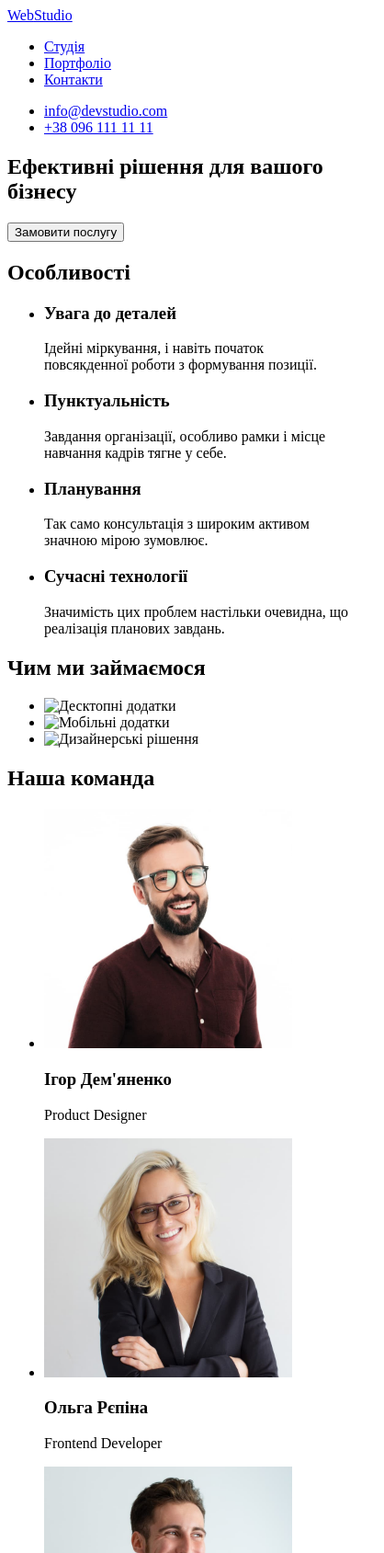
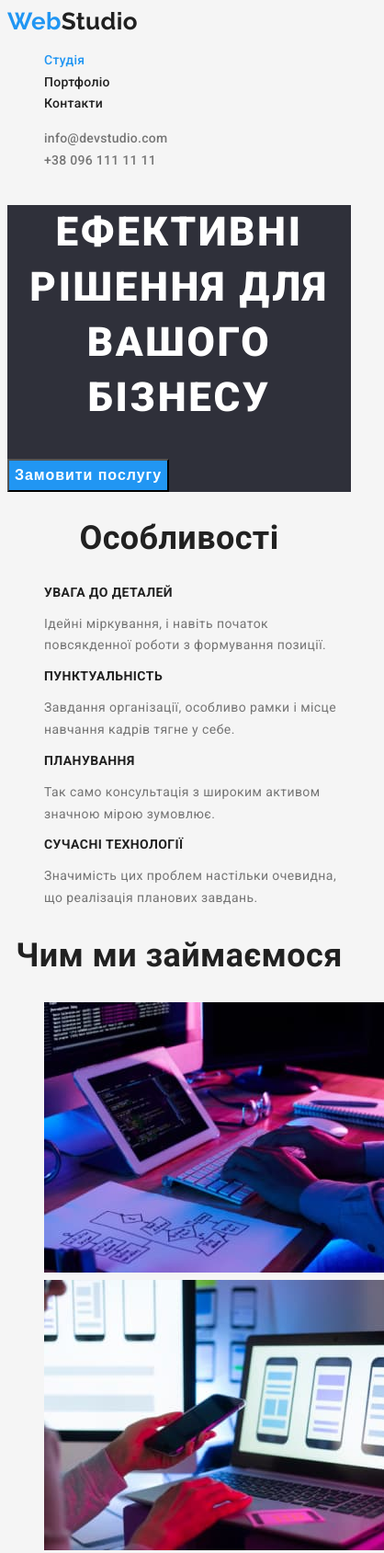
Before and after one commit to VladyslavaGoit/goit-markup-hw-02, a plain HTML site: page index.html in a window 390 px wide. Shown: the top 1689 px of the page at 92% size, 418 px wide, since content can reach past the window. Drawn offline with Linux system fonts and the light colour scheme.

Commit message:
Додає класи до розмітки
Додає класи до розмітки для стилізації елементів

```diff
--- a/index.html
+++ b/index.html
@@ -5,115 +5,119 @@
     <meta http-equiv="X-UA-Compatible" content="IE=edge">
     <meta name="viewport" content="width=device-width, initial-scale=1.0">
     <title>Document</title>
+    <link rel="preconnect" href="https://fonts.googleapis.com">
+    <link rel="preconnect" href="https://fonts.gstatic.com" crossorigin>
+    <link href="https://fonts.googleapis.com/css2?family=Raleway:wght@700&family=Roboto:wght@400;500;700;900&display=swap" rel="stylesheet">
+    <link rel="stylesheet" href="./css/styles.css">
 </head>
 <body>
     <header>
     <nav>
-        <a href="/" lang="en"><span>Web</span>Studio</a>
-        <ul>
-            <li><a href="/">Студія</a></li>
-            <li><a href="/">Портфоліо</a></li>
-            <li><a href="/">Контакти</a></li>
+        <a class="logo link" href="./index.html" lang="en"><span class="accent">Web</span>Studio</a>
+        <ul class="site-nav list">
+            <li><a class="link current" href="./index.html">Студія</a></li>
+            <li><a class="link" href="./portfolio.html">Портфоліо</a></li>
+            <li><a class="link" href="#">Контакти</a></li>
         </ul>
     </nav>
-    <ul>
+    <ul class="auth-nav list">
         <li>
-            <a href="mailto:info@devstudio.com">info@devstudio.com</a>
+            <a class="link" href="mailto:info@devstudio.com">info@devstudio.com</a>
         </li>
         <li>
-            <a href="tel:+380961111111">+38 096 111 11 11</a>
+            <a class="link" href="tel:+380961111111">+38 096 111 11 11</a>
         </li>
     </ul>
     </header>
     <main>
-        <section>
-            <h1>
+        <section class="hero">
+            <h1 class="hero-title">
                 Ефективні рішення для вашого бізнесу
             </h1>
-            <button type="button">Замовити послугу</button>
+            <button class="hero-button" type="button">Замовити послугу</button>
         </section>
-        <section>
-            <h2>Особливості</h2>
-            <ul>
+        <section class="section">
+            <h2 class="section-title invisible-title">Особливості</h2>
+            <ul class="features list">
                 <li>
-                    <h3>Увага до деталей</h3>
+                    <h3 class="features-title">Увага до деталей</h3>
                     <p>
                         Ідейні міркування, і навіть початок повсякденної роботи з формування позиції.
                     </p>
                 </li>
                 <li>
-                    <h3>Пунктуальність</h3>
+                    <h3 class="features-title">Пунктуальність</h3>
                     <p>
                         Завдання організації, особливо рамки і місце навчання кадрів тягне у себе.
                     </p>
                 </li>
                 <li>
-                    <h3>Планування</h3>
+                    <h3 class="features-title">Планування</h3>
                     <p>
                     Так само консультація з широким активом значною мірою зумовлює.
                     </p>
                 </li>
                 <li>
-                    <h3>Сучасні технології</h3>
+                    <h3 class="features-title">Сучасні технології</h3>
                     <p>
                         Значимість цих проблем настільки очевидна, що реалізація планових завдань.
                     </p>
                 </li>
             </ul>
         </section>
-        <section>
-            <h2>Чим ми займаємося</h2>
-            <ul>
+        <section class="section">
+            <h2 class="section-title">Чим ми займаємося</h2>
+            <ul class="list">
                 <li>
-                    <img src="./images/img1.jpg" alt="Десктопні додатки" width="370">
+                    <img src="./images/desktop-app.jpg" alt="Десктопні додатки" width="370">
                 </li>
                 <li>
-                    <img src="./images/img2.jpg" alt="Мобільні додатки" width="370">
+                    <img src="./images/mobile-app.jpg" alt="Мобільні додатки" width="370">
                 </li>
                 <li>
-                    <img src="./images/img3.jpg" alt="Дизайнерські рішення" width="370">
+                    <img src="./images/design-solution.jpg" alt="Дизайнерські рішення" width="370">
                 </li>
             </ul>
         </section>
-        <section>
-            <h2>Наша команда</h2>
-            <ul>
-                <li>
+        <section class="team section">
+            <h2 class="section-title">Наша команда</h2>
+            <ul class="team list">
+                <li class="team-item">
                     <img src="./images/pd.jpg" alt="Дизайнер продукту" width="270">
-                    <h3>Ігор Дем'яненко</h3>
+                    <h3 class="team-title">Ігор Дем'яненко</h3>
                     <p>Product Designer</p>
                 </li>
-                <li>
+                <li class="team-item">
                     <img src="./images/fd.jpg" alt="Розробник інтерфейсу" width="270">
-                    <h3>Ольга Рєпіна</h3>
+                    <h3 class="team-title">Ольга Рєпіна</h3>
                     <p>Frontend Developer</p>
                 </li>
-                <li>
+                <li class="team-item">
                     <img src="./images/m.jpg" alt="Маркетолог" width="270">
-                    <h3>Микола Тарасов</h3>
+                    <h3 class="team-title">Микола Тарасов</h3>
                     <p>Marketing</p>
                 </li>
-                <li>
+                <li class="team-item">
                     <img src="./images/ui.jpg" alt="Дизайнер інтерфейсу користувача" width="270">
-                    <h3>Михайло Єрмаков</h3>
+                    <h3 class="team-title">Михайло Єрмаков</h3>
                     <p>UI Designer</p>
                 </li>
             </ul>
         </section>
     </main>
 
-    <footer>
-        <a href="/" lang="en"><span>Web</span>Studio</a>
+    <footer class="footer">
+        <a class="logo link" href="./index.html" lang="en"><span class="accent">Web</span>Studio</a>
         <address>
-            <ul>
+            <ul class="list">
                 <li>
-                    <a href="https://goo.gl/maps/CPtrU1FHBa2aNyZL9" target="_blank" rel="noopener noreferrer nofollow">м. Київ, пр-т Лесі Украінки, 26</a>
+                    <a class="footer-map link" href="https://goo.gl/maps/CPtrU1FHBa2aNyZL9" target="_blank" rel="noopener noreferrer nofollow">м. Київ, пр-т Лесі Українки, 26</a>
                 </li>
                 <li>
-                    <a href="mailto:info@devstudio.com">info@devstudio.com</a>
+                    <a class="contacts link" href="mailto:info@devstudio.com">info@devstudio.com</a>
                 </li>
                 <li>
-                    <a href="tel:+380961111111">+38 096 111 11 11</a>
+                    <a class="contacts link" href="tel:+380961111111">+38 096 111 11 11</a>
                 </li>
             </ul>
         </address>
```
